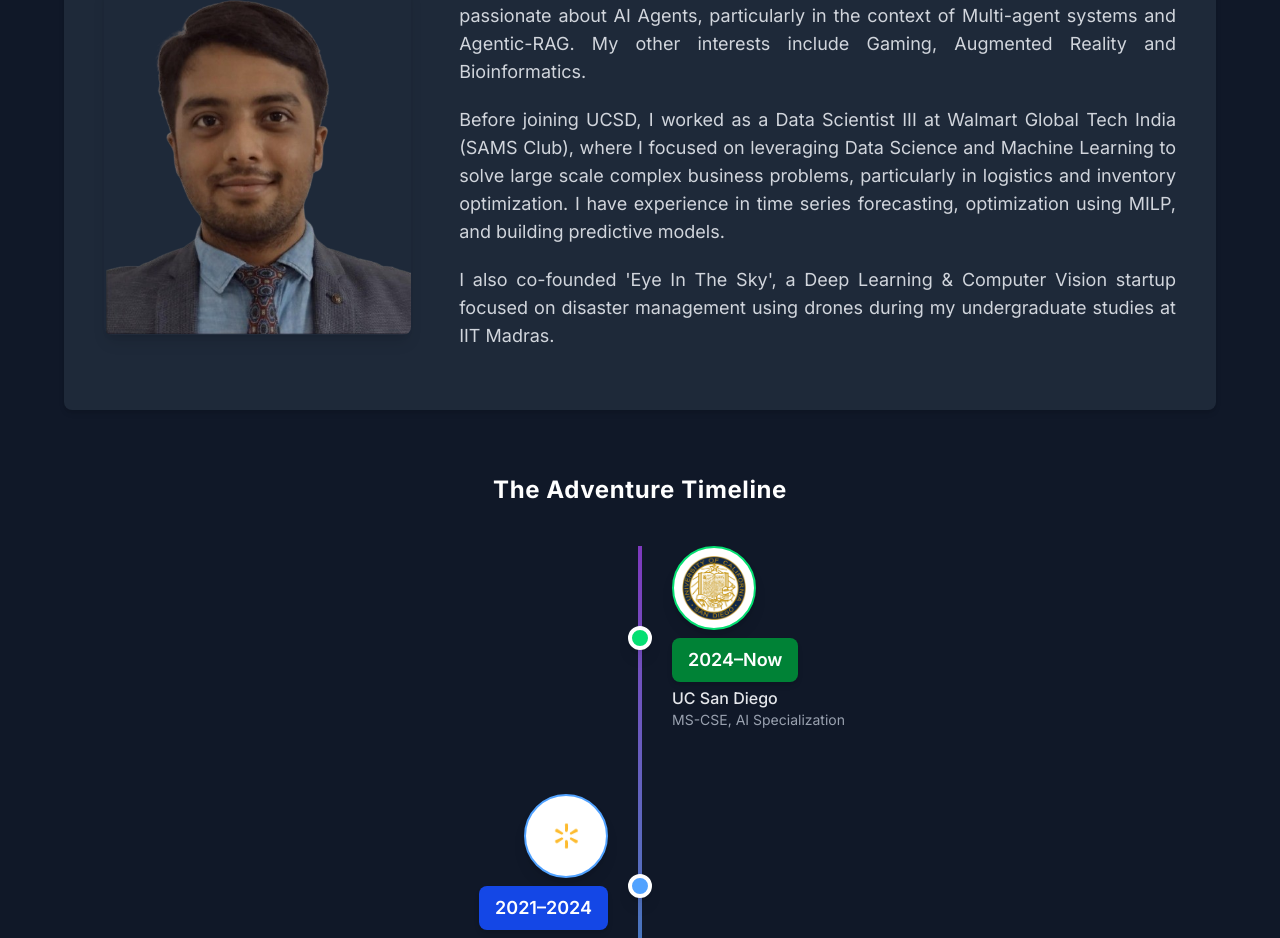
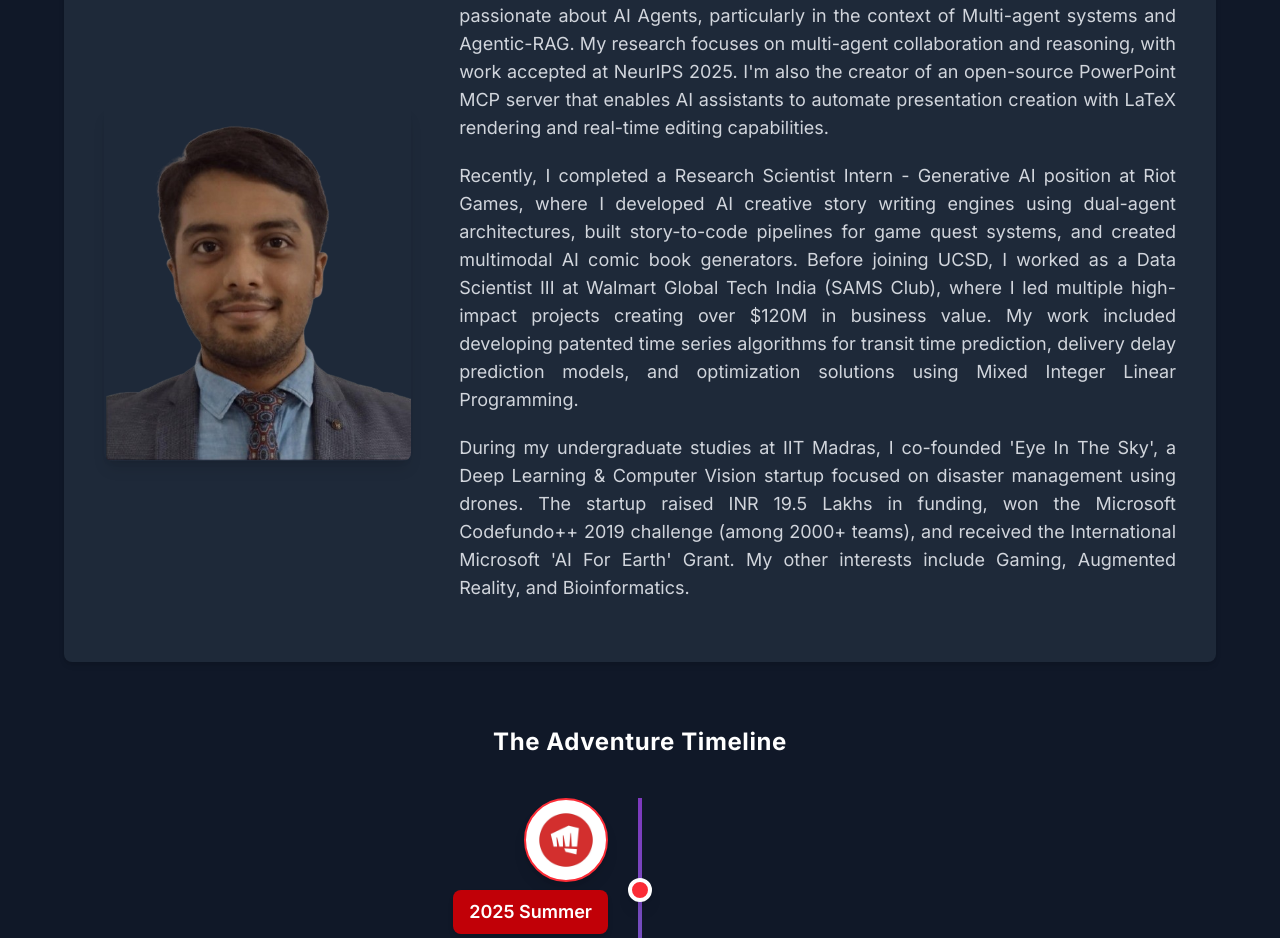
Before and after one commit to Ayushmaniar/Ayushmaniar.github.io, a Next.js app in the folder portfolio/: page / in a window 1280 px wide. Shown: the part 1062-2000 px from the top of the page. Built offline with nearby package versions, Linux system fonts and the light colour scheme.

Commit message:
Add Riot Games internship details  to portfolio

```diff
--- a/portfolio/src/app/page.tsx
+++ b/portfolio/src/app/page.tsx
@@ -118,13 +118,13 @@
               </div>
               <div className="md:w-7/10 prose dark:prose-invert max-w-none text-justify">
                 <p className="mb-5 text-gray-300 text-lg md:text-lg">
-                  Hi, I'm Ayush Maniar. Currently, I'm pursuing a Master of Science in Computer Science (MSCS) at UC San Diego, with a specialization in Artificial Intelligence. I am passionate about AI Agents, particularly in the context of Multi-agent systems and Agentic-RAG. My other interests include Gaming, Augmented Reality and Bioinformatics.
+                  Hi, I'm Ayush Maniar. Currently, I'm pursuing a Master of Science in Computer Science (MSCS) at UC San Diego, with a specialization in Artificial Intelligence. I am passionate about AI Agents, particularly in the context of Multi-agent systems and Agentic-RAG. My research focuses on multi-agent collaboration and reasoning, with work accepted at NeurIPS 2025. I'm also the creator of an open-source PowerPoint MCP server that enables AI assistants to automate presentation creation with LaTeX rendering and real-time editing capabilities.
                 </p>
                 <p className="mb-5 text-gray-300 text-lg md:text-lg">
-                  Before joining UCSD, I worked as a Data Scientist III at Walmart Global Tech India (SAMS Club), where I focused on leveraging Data Science and Machine Learning to solve large scale complex business problems, particularly in logistics and inventory optimization. I have experience in time series forecasting, optimization using MILP, and building predictive models.
+                  Recently, I completed a Research Scientist Intern - Generative AI position at Riot Games, where I developed AI creative story writing engines using dual-agent architectures, built story-to-code pipelines for game quest systems, and created multimodal AI comic book generators. Before joining UCSD, I worked as a Data Scientist III at Walmart Global Tech India (SAMS Club), where I led multiple high-impact projects creating over $120M in business value. My work included developing patented time series algorithms for transit time prediction, delivery delay prediction models, and optimization solutions using Mixed Integer Linear Programming.
                 </p>
                 <p className="mb-5 text-gray-300 text-lg md:text-lg">
-                  I also co-founded 'Eye In The Sky', a Deep Learning & Computer Vision startup focused on disaster management using drones during my undergraduate studies at IIT Madras.
+                  During my undergraduate studies at IIT Madras, I co-founded 'Eye In The Sky', a Deep Learning & Computer Vision startup focused on disaster management using drones. The startup raised INR 19.5 Lakhs in funding, won the Microsoft Codefundo++ 2019 challenge (among 2000+ teams), and received the International Microsoft 'AI For Earth' Grant. My other interests include Gaming, Augmented Reality, and Bioinformatics.
                 </p>
               </div>
             </div>
@@ -138,6 +138,25 @@
               <div className="absolute left-1/2 top-0 h-full w-1 bg-gradient-to-b from-purple-500 via-blue-400 to-green-400 opacity-70 z-0" style={{transform: 'translateX(-50%)'}}></div>
               {/* Timeline Events (Reversed Order) */}
               <div className="flex flex-col gap-16">
+                 {/* Riot Games Internship (2025) */}
+                <div className="flex items-center w-full relative group">
+                  <div className="w-1/2 flex justify-end pr-8">
+                    <motion.div initial={{opacity:0, x:-40}} whileInView={{opacity:1, x:0}} transition={{duration:0.6}} viewport={{once:true}} className="text-right">
+                      <div className="flex flex-col items-end">
+                        <div className="bg-white rounded-full p-2 shadow-lg mb-2 border-2 border-red-500 overflow-hidden">
+                          <img src="/riot-games.jpg" alt="Riot Games Logo" className="w-16 h-16 object-contain rounded-full" />
+                        </div>
+                        <div className="bg-red-700 text-white px-4 py-2 rounded-lg shadow-md font-semibold text-lg mb-1">2025 Summer</div>
+                        <div className="text-gray-200 text-base font-medium">Riot Games</div>
+                        <div className="text-gray-400 text-sm">Research Scientist Intern - Generative AI</div>
+                      </div>
+                    </motion.div>
+                  </div>
+                  {/* Timeline Dot */}
+                  <div className="absolute left-1/2 top-1/2 w-6 h-6 bg-red-500 border-4 border-white rounded-full z-10 shadow-lg" style={{transform:'translate(-50%,-50%)'}}></div>
+                  <div className="w-1/2"></div>
+                </div>
+
                 {/* UC San Diego (2024–Now) */}
                 <div className="flex items-center w-full relative group">
                   <div className="w-1/2"></div>
```
Also changed, not shown: portfolio/public/riot-games.jpg (added).
